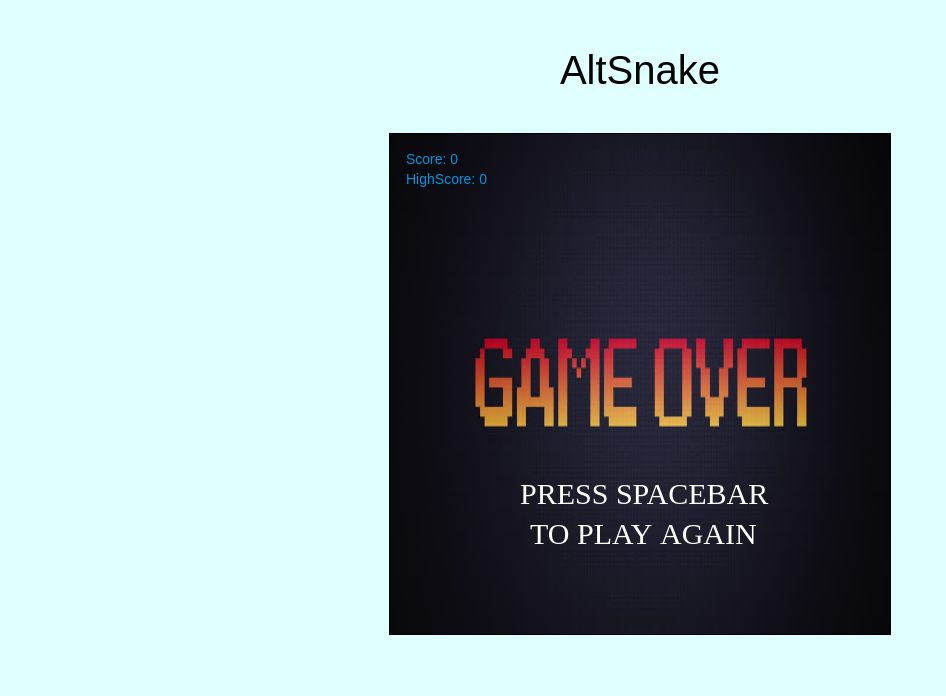
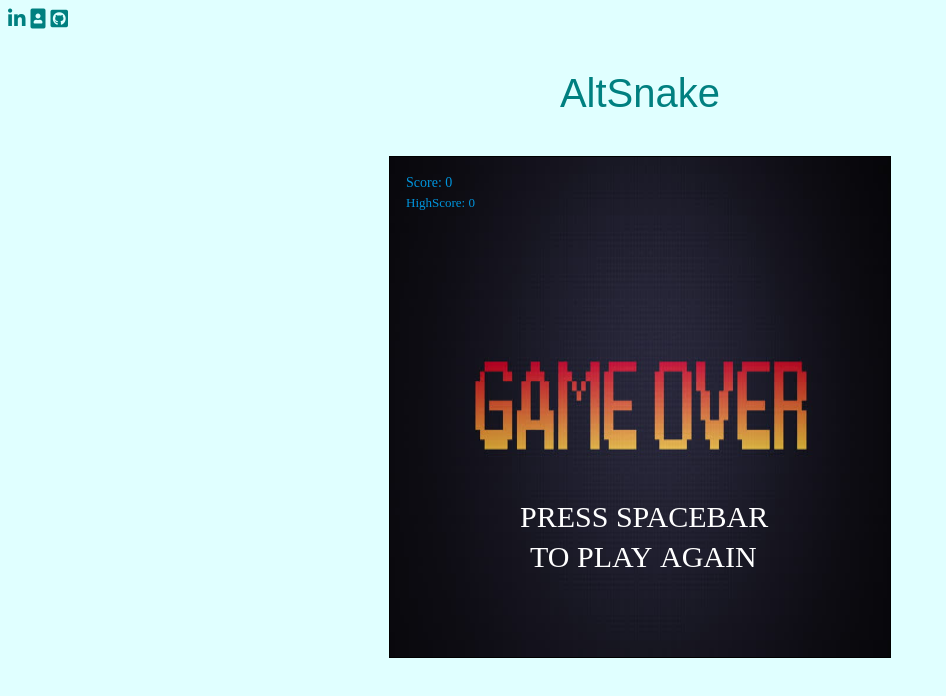
Before and after one commit to jiminey/AltSnake, a website built with webpack: page index.html in a window 1280 px wide. Shown: the whole page, without its empty margins (0-946 px from the left). Built offline with Linux system fonts and the light colour scheme.

Commit message:
Add icons

```diff
--- a/example/style.css
+++ b/example/style.css
@@ -12,17 +12,15 @@
     font-size: 40px;
     align-self: center;
     font-family: sans-serif;
-    color: black;
+    color: teal;
 
 }
 
 .instruction {
     position: absolute;
     top: 135px;
-    font-size: 20px;
     flex-wrap: wrap;
     align-self: flex-start;
-
 }
 
 .game {
@@ -41,3 +39,20 @@ body {
     font-family: sans-serif;
 
 }
+
+
+a:link {
+    color: teal;
+    font-size: 20px;
+    text-decoration: none;
+}
+
+.fa-linkedin-in:before {
+    content: "\f0e1";
+    color: teal;
+}
+.fa-github-square:before {
+    content: "\f092";
+    color: teal;
+
+}
--- a/index.html
+++ b/index.html
@@ -4,14 +4,30 @@
     <meta charset="UTF-8" />
     <meta name="viewport" content="width=device-width, initial-scale=1.0" />
     <meta http-equiv="X-UA-Compatible" content="ie=edge" />
-    <title>Block</title>
+    <title>AltSnake</title>
     <script src="./build/bundle.js"></script>
+    <link rel="stylesheet" href="https://use.fontawesome.com/releases/v5.5.0/css/all.css" integrity="sha384-
+          B4dIYHKNBt8Bc12p+WXckhzcICo0wtJAoU8YZTY5qE0Id1GSseTk6S+L3BlXeVIU" crossorigin="anonymous">
+
     <link rel="stylesheet" type="text/css" href="./example/style.css" />
   </head>
 
   <body>
     <div class="main" >
-      <div class="instruction">
+      <div class="instruction"></div>
+
+        <a href='https://www.linkedin.com/in/jimmythanhnguyen/' target="_blank">
+          <i class="fab fa-linkedin-in"></i>
+        </a>
+
+        <a href='https://www.jimmynguyen.dev' target="_blank">
+          <i class="fas fa-portrait"></i>
+        </a>
+
+        <a href='https://github.com/jiminey' target="_blank">
+          <i class="fab fa-github-square"></i>
+        </a>
+
       </div>
       <div class="inner">
         <p class="title">AltSnake</p>
--- a/src/game.ts
+++ b/src/game.ts
@@ -52,11 +52,11 @@ export class Game {
       this.apple.update(this.snake.snake);
       this.snake.update(this.apple);
 
-      this.ctx.font = "14px Arial";
+      this.ctx.font = "14px Sans Serif";
       this.ctx.fillStyle = "#0095DD";
       this.ctx.fillText("Score: " + this.snake.score, 16, 30);
 
-      this.ctx.font = "14px Arial";
+      this.ctx.font = "13px Sans Serif";
       this.ctx.fillStyle = "#0095DD";
       this.ctx.fillText("HighScore: " + this.highscore, 16, 50);
       console.log("looping");
@@ -74,11 +74,11 @@ export class Game {
       this.ctx.fillStyle = "white";
       this.ctx.fillText("PRESS SPACEBAR", 130, 370);
       this.ctx.fillText("TO PLAY AGAIN", 140, 410);
-      this.ctx.font = "14px Arial";
+      this.ctx.font = "14px Sans Serif";
       this.ctx.fillStyle = "#0095DD";
       this.ctx.fillText("Score: " + this.snake.score, 16, 30);
 
-      this.ctx.font = "14px Arial";
+      this.ctx.font = "13px Sans Serif";
       this.ctx.fillStyle = "#0095DD";
       this.ctx.fillText("HighScore: " + this.highscore, 16, 50);
     }
```
Also changed, not shown: build/bundle.js.
